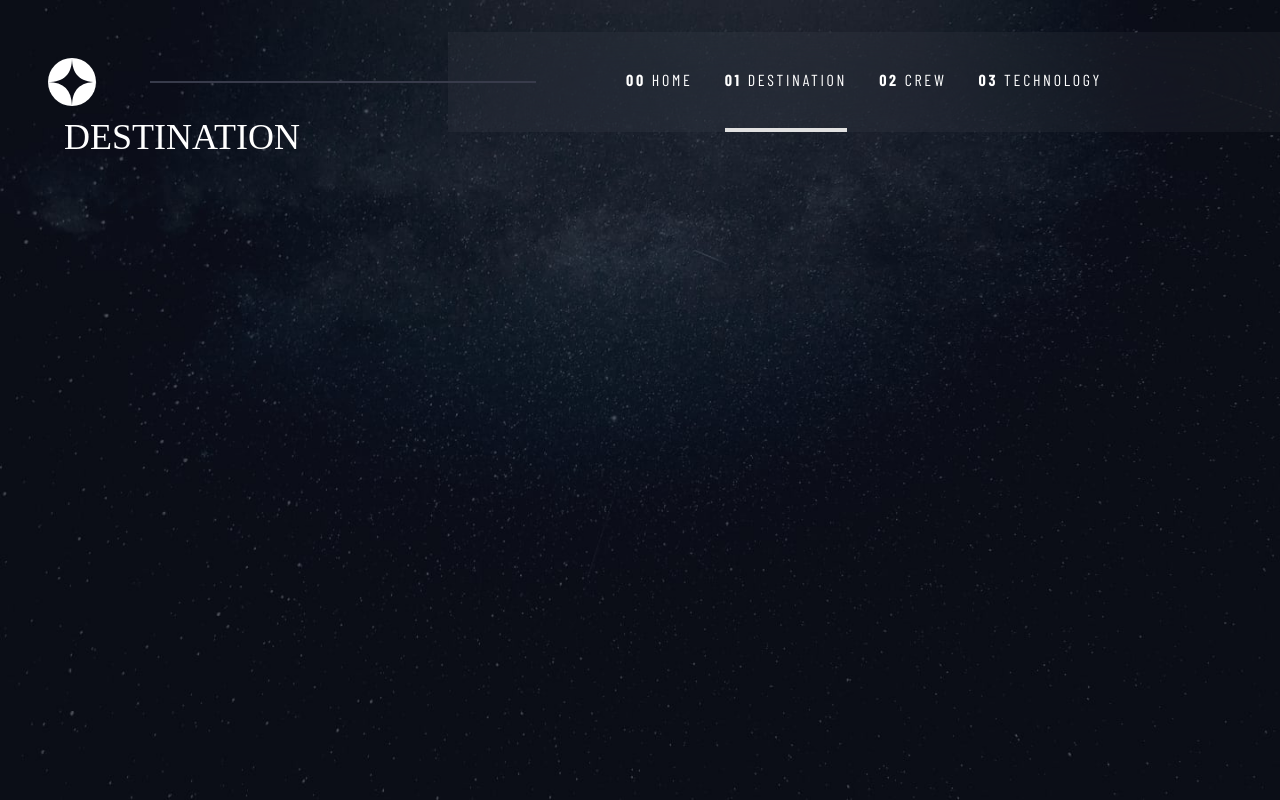
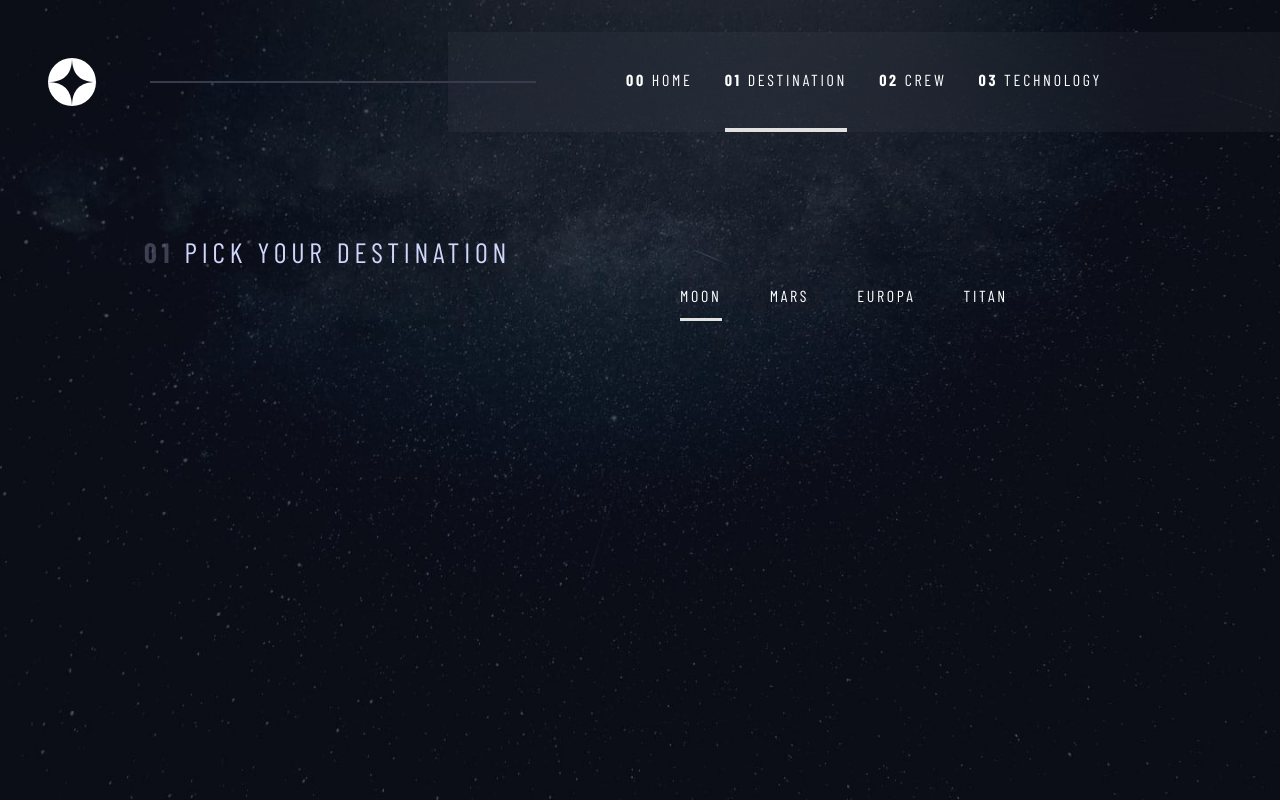
Before and after one commit to rycalingo/space-explorer-mm, a React (Vite) app: page /destination in a window 1280 px wide. Built offline with nearby package versions, Linux system fonts and the light colour scheme; a web font is replaced by a local one.

Commit message:
Add tab row to destination

```diff
--- a/src/elements/TabButton.tsx
+++ b/src/elements/TabButton.tsx
@@ -1,4 +1,4 @@
-// import { useTabState } from "@/features/TabContainer";
+import { useTabState } from "@/features/TabContainer";
 import { Button, useStyleConfig } from "@chakra-ui/react";
 
 interface Props {
@@ -7,20 +7,14 @@ interface Props {
 }
 
 export const TabButton = ({ children, index = 0, ...rest }: Props) => {
-	// const { activeTab, toggleActiveTab } = useTabState();
-	const activeTab = 0;
+	const { activeTab, toggleActiveTab } = useTabState();
+
 	const variant = activeTab === index ? "active" : "base";
 
 	const styles = useStyleConfig("TabButton", { variant });
 
 	return (
-		<Button
-			__css={styles}
-			{...rest}
-			// onClick={() =>
-			// toggleActiveTab(index)
-			// }
-		>
+		<Button __css={styles} {...rest} onClick={() => toggleActiveTab(index)}>
 			{children}
 		</Button>
 	);
--- /dev/null
+++ b/src/features/TabRow.tsx
@@ -0,0 +1,13 @@
+import { Flex } from "@chakra-ui/react";
+
+interface Props {
+	children: React.ReactNode;
+}
+
+export const TabRow = ({ children, ...rest }: Props) => {
+	return (
+		<Flex {...rest} w="50%" justifyContent={["center", null, "flex-start"]} gap="12" ml={["auto", null, "auto"]} mr={["auto", null, 0]} pl="40px">
+			{children}
+		</Flex>
+	);
+};
--- a/src/models/pages.ts
+++ b/src/models/pages.ts
@@ -30,7 +30,7 @@ export interface Tech {
 }
 
 export interface Page {
-  destinations?: Dest
-  crew?: Crew
-  technology?: Tech
+  destinations?: Dest[]
+  crew?: Crew[]
+  technology?: Tech[]
 }
--- a/src/pages/destination/index.tsx
+++ b/src/pages/destination/index.tsx
@@ -1,6 +1,15 @@
 // import { SiteContext } from "@/app/App";
 import Stage from "@/layout/Stage";
-import { Heading, chakra } from "@chakra-ui/react";
+import { Box, Heading, chakra } from "@chakra-ui/react";
+
+import useSiteContent from "@/features/hooks/useSiteContent";
+
+import { TabContainer } from "@/features/TabContainer";
+
+import { TabRow } from "@/features/TabRow";
+import { TabButton } from "@/elements";
+
+import { Dest } from "@/models/pages";
 
 const images = import.meta.glob("@/assets/destination/background-*.jpg", { eager: true });
 
@@ -12,12 +21,40 @@ imageBG.push(imageBG.splice(0, 1)[0]);
 
 const [bg_mobile, bg_tablet, bg_desk] = imageBG;
 
+const ChakraTabContainer = chakra(TabContainer);
+const ChakraTabButton = chakra(TabButton);
 const ChakraStage = chakra(Stage);
 
 export default function Destination() {
+	const { data } = useSiteContent();
+
+	const dest_content = data?.destinations;
+
+	const tab_lables = dest_content?.map((item: Dest, i: number) => {
+		const { name } = item;
+
+		const label = (
+			<ChakraTabButton key={name + i} index={i}>
+				{name}
+			</ChakraTabButton>
+		);
+
+		return label;
+	});
+
 	return (
 		<ChakraStage bgImage={[bg_mobile, bg_tablet, bg_desk]}>
-			<Heading>Destination</Heading>
+			<Box mt={["120px"]} mx={["80px"]}>
+				<Heading as="h5" variant="h5">
+					<Box as="span" textStyle="link_num" opacity="0.25">
+						01
+					</Box>{" "}
+					Pick Your Destination
+				</Heading>
+				<ChakraTabContainer>
+					<TabRow>{tab_lables}</TabRow>
+				</ChakraTabContainer>
+			</Box>
 		</ChakraStage>
 	);
 }
```
